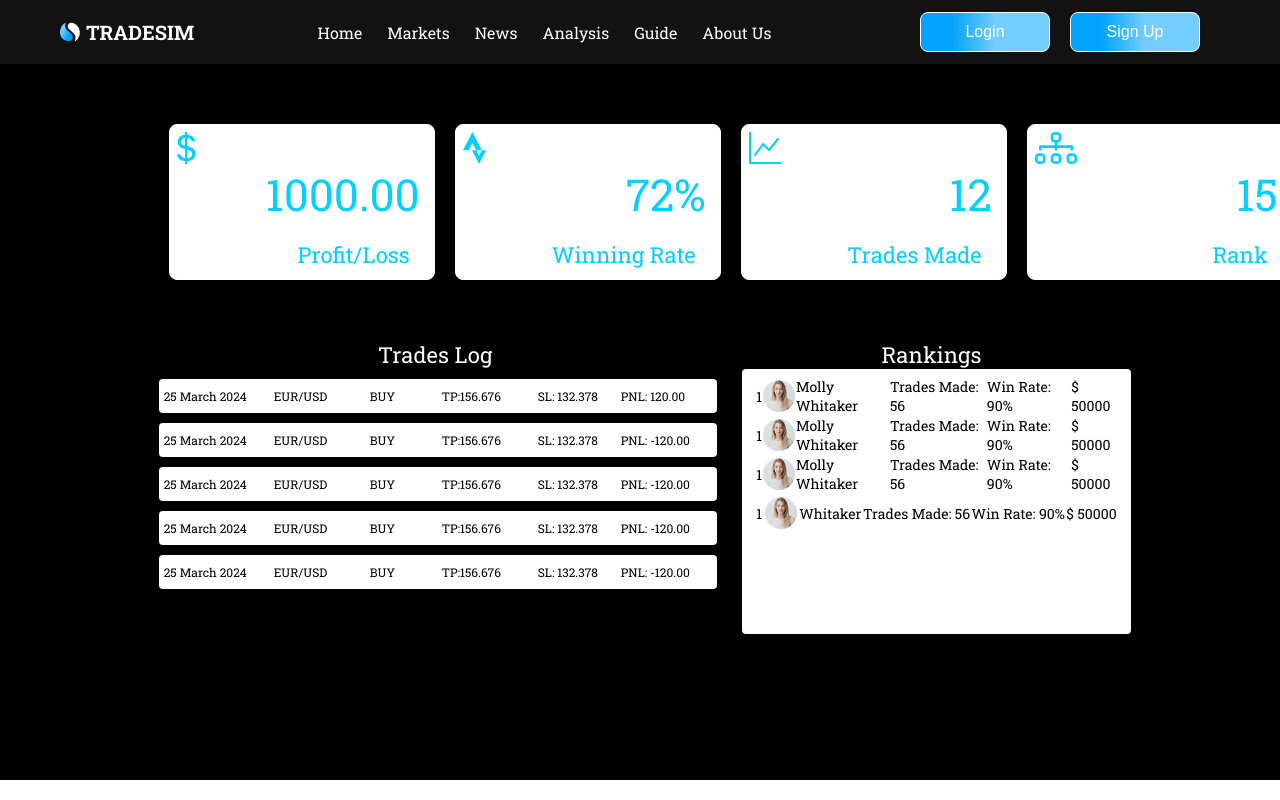
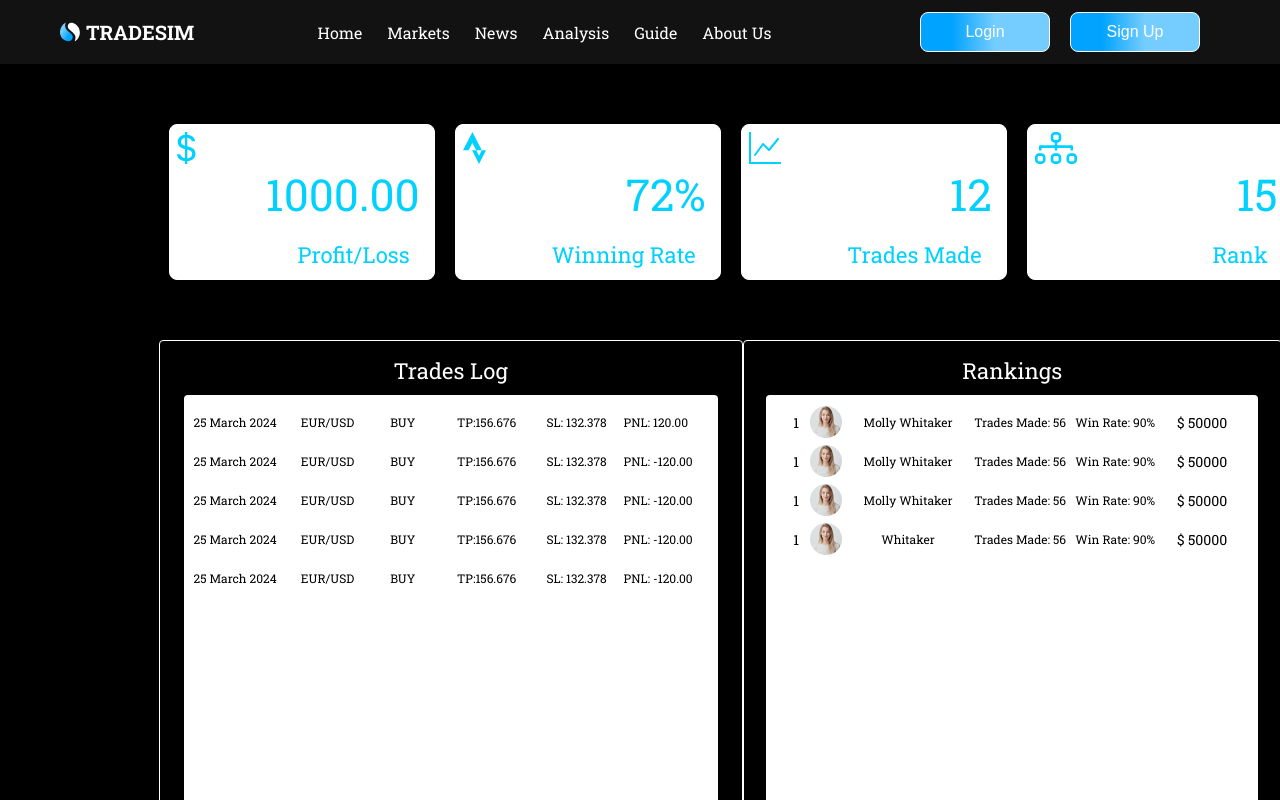
Before and after one commit to calebmutisya/TradeSim, a React (Create React App) app in the folder client/: page /analysis in a window 1280 px wide. Shown: the top 800 px of the page. Built offline with nearby package versions, Linux system fonts and the light colour scheme.

Commit message:
Analysis Page Done

```diff
--- a/client/src/css/Analysis.css
+++ b/client/src/css/Analysis.css
@@ -49,27 +49,44 @@
     color: #00D1FF;
 }
 .pasttrades{
-    width: 553px;
+    width: 552px;
+    height: 510px;
+    border: 1px solid white;
+    border-radius: 4px;
+    padding: 15px;
 }
 .contname{
     font-size: 22px;
     text-align: center;
+    margin-bottom: 10px;
+}
+.contname2{
+    font-size: 22px;
+    text-align: center;
+    margin-bottom: 10px;
 }
 .logdetails{
     width: 100%;
     height: 34px;
     display: flex;
     align-items: center;
-    padding-left: 5px;
     background-color: white;
     color: black;
     border-radius: 4px;
     font-size: 12px;
-    margin-top: 10px;
-    margin-bottom: 10px;
+    margin-top: 5px;
+    margin-bottom: 5px;
+}
+.logdetails:hover{
+    background-color: black;
+    color: white;
+    border-radius: 4px;
+    cursor: pointer;
+    transition: 0.15s;
 }
 .date{
     width: 110px;
+    padding: 5px;
 }
 .pastpair{
     width: 96px;
@@ -88,12 +105,15 @@
 }
 .rankcont{
     width: 552px;
-    height: 310px;
-    margin-left: 30px;
+    height: 510px;
+    border: 1px solid white;
+    border-radius: 4px;
+    padding: 15px;
 }
 .ranksec{
-    width: 100%;
-    height: 255px;
+    width: 95%;
+    margin: auto;
+    height: 455px;
     padding: 5px;
     background-color: white;
     color: black;
@@ -110,3 +130,35 @@
     margin-top: 5px;
     margin-bottom: 5px;
 }
+.rankdet:hover{
+    background-color: black;
+    color: white;
+    border-radius: 4px;
+    cursor: pointer;
+    transition: 0.15s;
+}
+.rankno{
+    width: 28px;
+    font-size: 14px;
+    text-align: center;
+}
+.name{
+    width: 142px;
+    font-size: 12px;
+    text-align: center;
+}
+.tradesnums{
+    width: 103px;
+    font-size: 12px;
+    text-align: center;
+}
+.winrate{
+    width: 105px;
+    font-size: 12px;
+    text-align: center;
+}
+.capital{
+    width: 85px;
+    font-size: 14px;
+    text-align: center;
+}
--- a/client/src/pages/Analysis.js
+++ b/client/src/pages/Analysis.js
@@ -34,6 +34,7 @@ export default function Analysis() {
       <div className='analysislog'>
         <div className='pasttrades'>
           <div className='contname'>Trades Log</div>
+          <div className='ranksec'>
             <div className='logdetails'>
               <div className='date'>25 March 2024</div>
               <div className='pastpair'>EUR/USD</div>
@@ -75,8 +76,9 @@ export default function Analysis() {
               <div className='profit'>PNL: -120.00</div>
             </div>
           </div>
+        </div>
         <div className='rankcont'>
-          <div className='contname'>Rankings</div>
+          <div className='contname2'>Rankings</div>
           <div className='ranksec'>
             <div className='rankdet'>
               <div className='rankno'>1</div>
```
Lines whose indentation alone changed are shown as unchanged.
